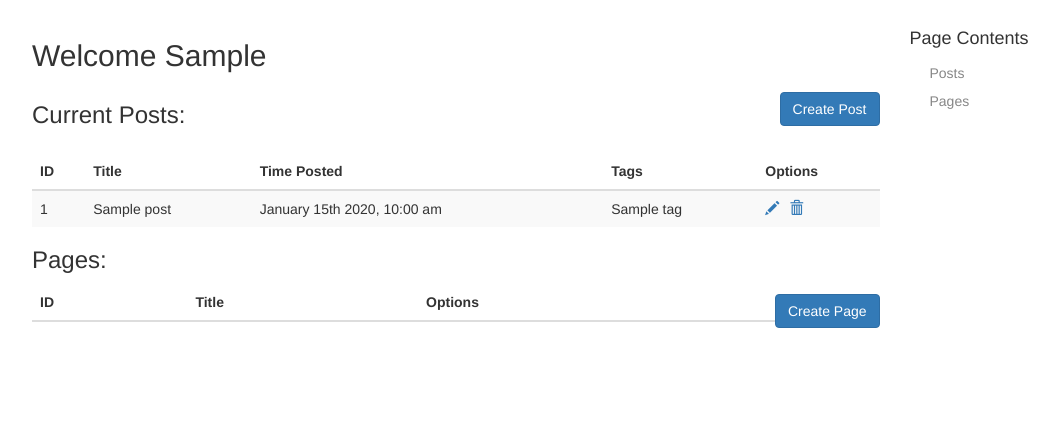
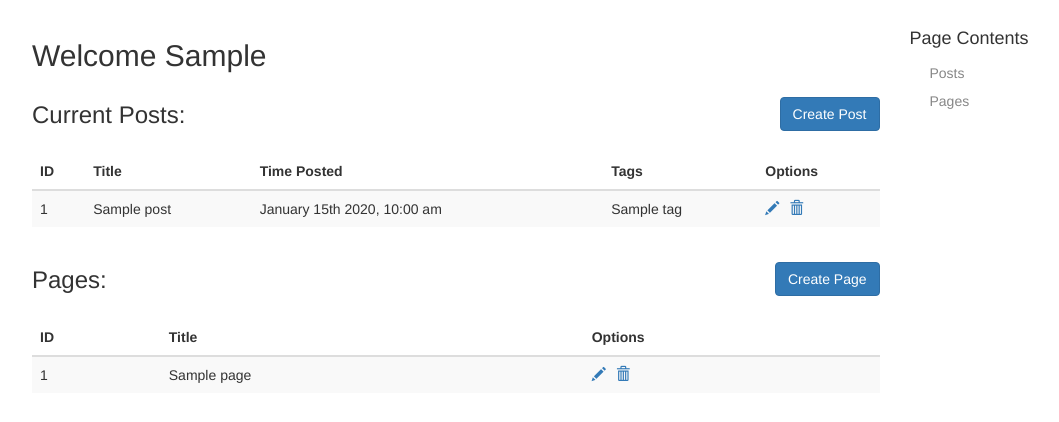
Before and after one commit to jaymickey/jmickey-blog, a Flask app: page /admin in a window 1280 px wide. Shown: the part 51-473 px from the top of the page, without its empty margins (38-1097 px from the left). Run offline with Flask 2, Linux system fonts and the light colour scheme; a user stored in the database is signed in; tables that the repository leaves empty hold one stand-in row (values such as "Sample post"); lists and menus that the app fills with data are empty; some libraries are stand-ins or nearby versions.

Commit message:
logic changes to post editing validation

```diff
--- a/app/forms.py
+++ b/app/forms.py
@@ -1,7 +1,7 @@
 from flask.ext.wtf import Form
 from wtforms import StringField, BooleanField, PasswordField, TextAreaField
 from wtforms.validators import DataRequired, Length, Email, ValidationError
-from app.models import User, Post
+from app.models import User, Post, Page
 from app import bcrypt
 from unidecode import unidecode
 from sqlalchemy import func
--- a/app/static/css/main.css
+++ b/app/static/css/main.css
@@ -26,7 +26,7 @@
 
 #bio-gravatar {
   border-radius: 50%;
-  -moz-border-radius:; 50%;s
+  -moz-border-radius: 50%;
   -webkit-border-radius: 50%;
   margin-left: auto;
   margin-right: auto;
@@ -71,16 +71,16 @@
   padding-right: 10px;
 }
 
-#current-post-title {
+#current-post-title, .pages-title {
   float: left;
 }
 
 .btn-new-post {
   float: right;
-  margin-top: 10px;
+  margin-top: 15px;
 }
 
-#post-table {
+#post-table, #pages-table {
   padding-top: 15px;
 }
 
--- a/app/templates/admin.html
+++ b/app/templates/admin.html
@@ -31,9 +31,10 @@
                     {% endfor %}
                     </tbody>
                 </table>
-                <h3 id="pages-title">Pages:</h3>
+            </div>
+            <h3 id="pages-title" style="float: left;">Pages:</h3>
             <a href="{{ url_for('new_page') }}" class="btn btn-primary btn-new-post">Create Page</a>
-                <div class="clear-fix"></div>
+            <div class="clearfix"></div>
             <div id="pages-table" class="table-responsive">
                 <table class="table table-striped table-hover">
                     <thead>
@@ -44,16 +45,15 @@
                         </tr>
                     </thead>
                     <tbody>
-                        {% for page in pages %}
+                    {% for page in all_pages %}
                         <tr>
                             <td>{{ page.id | safe }}</td>
-                                <td>{{ apge.title | safe }}</td>
-                                <td><a href="{{ url_for('edit_post', id=page.id) }}"><span class="glyphicon glyphicon-pencil admin-glyph" aria-hidden="true"></span></a><a href="#"><span class="glyphicon glyphicon-trash admin-glyph" aria-hidden="true"></span></a></td>
+                            <td>{{ page.title | safe }}</td>
+                            <td><a href="{{ url_for('edit_page', id=page.id) }}"><span class="glyphicon glyphicon-pencil admin-glyph" aria-hidden="true"></span></a><a href="#"><span class="glyphicon glyphicon-trash admin-glyph" aria-hidden="true"></span></a></td>
                         </tr>
                     {% endfor %}
                     </tbody>
                 </table>
-                </div>
             </div>
         </div>
         <div class="col-xs-12 col-sm-4 col-md-3">
--- a/app/templates/base.html
+++ b/app/templates/base.html
@@ -35,7 +35,7 @@
                     <div id="navbar" class="collapse navbar-collapse">
                         <ul class="nav navbar-nav">
                             <li {% if active_page == 'index' %}class="active"{% endif %}><a href="{{ url_for('index') }}">Home</a></li>
-                            {% if all_pages %}{% for page in all_pages %}<li {% if active_page == '{{ page.title }}' %}class="active"{% endif %}><a href="{{ url_for('page', page_title=page.title) }}">{{ page.title }}</a></li>{% endfor %}{% endif %}
+                            {% if all_pages %}{% for page in all_pages %}<li {% if active_page == '{{ page.title }}' %}class="active"{% endif %}><a href="{{ url_for('page', page_slug=page.title_slug) }}">{{ page.title }}</a></li>{% endfor %}{% endif %}
                         </ul>
                         {% if current_user.is_authenticated() %}
                         <ul class="nav navbar-nav navbar-right">
--- a/app/views.py
+++ b/app/views.py
@@ -76,7 +76,7 @@
 @app.route('/admin')
 @login_required
 def admin():
-    posts = Post.query.filter_by(user_id=current_user.id)
+    posts = Post.query.filter_by(user_id=g.user.id)
     posts = posts.order_by(Post.id.desc())
     return render_template('admin.html', title='Admin Home', posts=posts)
 
@@ -86,33 +86,34 @@
 def new_post():
     form = PostForm()
     if form.validate_on_submit():
+        post_title = form.title.data.lstrip().rstrip()
         post_short = form.post_short.data
         post_body = form.post_body.data
         try:
-            title_slug = form.generate_slug(form.title.data)
+            title_slug = form.generate_slug(post_title)
         except ValidationError:
             form.title.errors.append('Title is already taken.')
         else:
-            post = Post(title=form.title.data,
+            post = Post(title=post_title,
                         title_slug=title_slug,
                         short=post_short,
                         body=post_body,
                         timestamp=datetime.utcnow(),
-                        user_id=current_user.id)
-        tags = form.tags.data.split(', ')
-        for tag in tags:
-            if Tag.query.filter(func.lower(Tag.name) == tag.lower()).first():
-                pass
-            else:
-                new_tag = Tag(name=tag)
-                db.session.add(new_tag)
-                db.session.commit()
-            tag = Tag.query.filter(func.lower(Tag.name) == tag.lower()).first()
-            post.tags.append(tag)
-        db.session.add(post)
-        db.session.commit()
-        flash("New post created successfully", "alert-success")
-        return redirect(url_for('admin'))
+                        user_id=g.user.id)
+            tags = form.tags.data.split(', ')
+            for tag in tags:
+                if not Tag.query.filter(func.lower(Tag.name) ==
+                                        tag.lower()).first():
+                    new_tag = Tag(name=tag)
+                    db.session.add(new_tag)
+                    db.session.commit()
+                get_tag = Tag.query.filter(func.lower(Tag.name) ==
+                                           tag.lower()).first()
+                post.tags.append(get_tag)
+            db.session.add(post)
+            db.session.commit()
+            flash("New post created successfully", "alert-success")
+            return redirect(url_for('admin'))
     return render_template('post_form.html',
                            title='Create New Post',
                            form=form)
@@ -127,27 +128,30 @@
                     post_body=post.body,
                     tags=', '.join([tag.name for tag in post.tags]))
     if form.validate_on_submit():
-        if form.title.data.lower() != post.title.lower():
-            post.title = form.title.data
-            post.title_slug = form.generate_slug(form.title.data,
-                                                 orig_title=post.title)
-        post.short = form.post_short.data
-        post.body = form.post_body.data
-        tags = form.tags.data.split(', ')
-        for tag in tags:
-            if Tag.query.filter(func.lower(Tag.name) == tag.lower()).first():
-                pass
-            else:
-                new_tag = Tag(name=tag)
-                db.session.add(new_tag)
-                db.session.commit()
-            tag = Tag.query.filter(func.lower(Tag.name) == tag.lower()).first()
-            if tag in post.tags:
-                continue
-            post.tags.append(tag)
-        db.session.commit()
-        flash("Edited post successfully", "alert-success")
-        return redirect(url_for('admin'))
+        try:
+            post_title = form.title.data.lstrip().rstrip()
+            if not post_title.lower() == post.title.lower():
+                post.title_slug = form.generate_slug(post_title)
+        except:
+            form.title.errors.append('Title is already taken.')
+        else:
+            post.title = post_title
+            post.short = form.post_short.data
+            post.body = form.post_body.data
+            tags = form.tags.data.split(', ')
+            for tag in tags:
+                if not Tag.query.filter(func.lower(Tag.name) ==
+                                        tag.lower()).first():
+                    new_tag = Tag(name=tag)
+                    db.session.add(new_tag)
+                    db.session.commit()
+                tag = Tag.query.filter(func.lower(Tag.name) ==
+                                       tag.lower()).first()
+                if tag not in post.tags:
+                    post.tags.append(tag)
+            db.session.commit()
+            flash("Edited post successfully", "alert-success")
+            return redirect(url_for('admin'))
     return render_template('post_form.html', title='Edit Post', form=form)
 
 
@@ -185,7 +189,7 @@
     user = User.query.filter(func.lower(User.username) ==
                              username.lower()).first()
     form = EditUser(obj=user, orig_user=user.username, orig_email=user.email)
-    if current_user.id != user.id and not current_user.is_admin:
+    if not g.user.id == user.id and not g.user.is_admin:
         flash('Can only edit own profile!', 'alert-warning')
         return redirect(url_for('index'))
     if form.validate_on_submit():
@@ -234,10 +238,22 @@
                            form=form)
 
 
-@app.route('/page/<page_title>')
-def page(page_title):
-    page = Page.query.filter(func.lower(Page.title) ==
-                             page_title.lower()).first()
+@app.route('/admin/edit_page/<id>', methods=['GET', 'POST'])
+def edit_page(id):
+    page = Page.query.get(id)
+    form = PageForm(obj=page)
+    if form.validate_on_submit():
+        if not form.title.data.lower() == page.title.lower():
+            pass
+    return render_template('page_form.html',
+                           title='Edit Page',
+                           form=form)
+
+
+@app.route('/page/<page_slug>')
+def page(page_slug):
+    page = Page.query.filter(func.lower(Page.title_slug) ==
+                             page_slug.lower()).first()
     return render_template('page.html',
                            title=page.title,
                            page=page)
```
Lines whose indentation alone changed are shown as unchanged.
